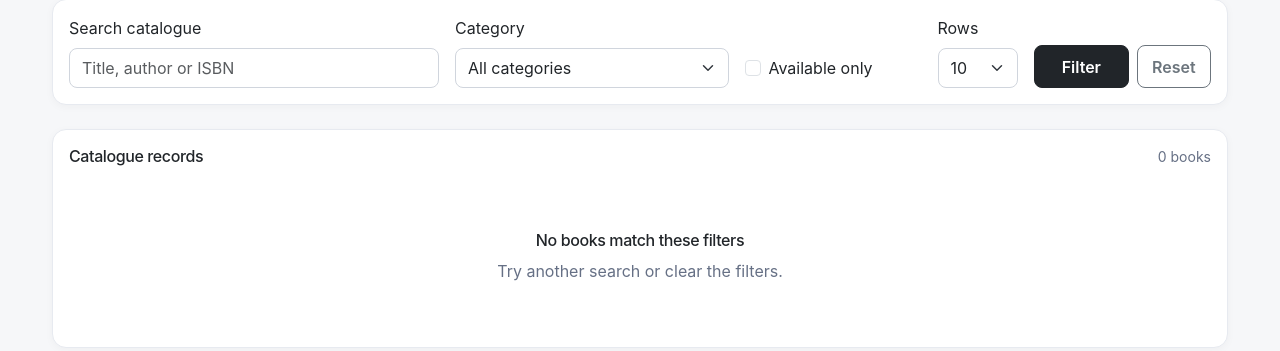
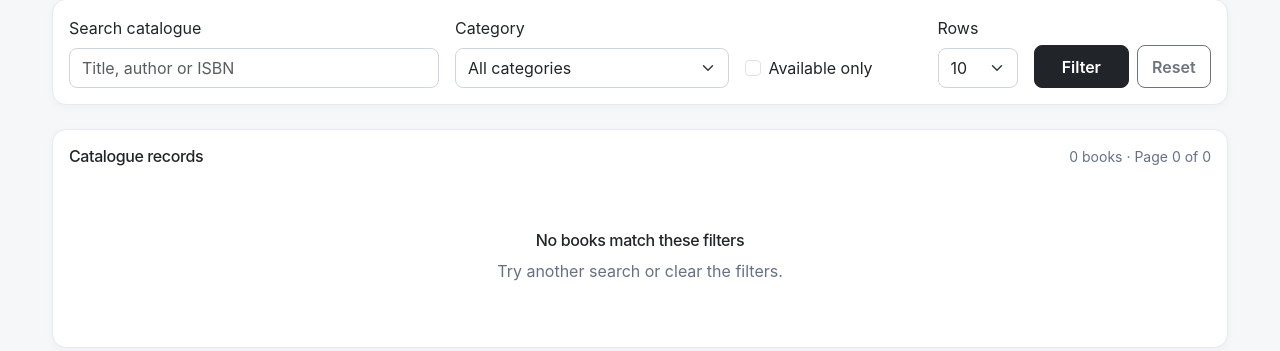
Before and after one commit to robinmwaniki/LibraryManagementSystem, a Spring Boot app: page /books in a window 1280 px wide. Shown: the part 228-579 px from the top of the page. Run offline with Spring Boot 4, Linux system fonts and the light colour scheme; the visitor is signed in with stand-in values (Sample User, id 1); data that the repository does not hold is empty; some of the project's set-up classes (security, data sources, template engines, error pages and the like) are left out, and stand-ins take their place; some libraries are stand-ins or nearby versions.

Commit message:
ui: show current page and total results in list headers

```diff
--- a/src/main/resources/templates/books/list.html
+++ b/src/main/resources/templates/books/list.html
@@ -33,7 +33,7 @@
 <div class="col-lg-2 d-flex gap-2"><button class="btn btn-dark flex-grow-1" type="submit">Filter</button><a th:href="@{/books}" class="btn btn-outline-secondary">Reset</a></div>
 </form></div></section>
 <section class="card border-0 shadow-sm"><div class="card-body">
-<div class="d-flex justify-content-between align-items-center mb-3"><h2 class="h6 mb-0">Catalogue records</h2><span class="small text-secondary" th:text="${books.totalElements + ' books'}">0 books</span></div>
+<div class="d-flex justify-content-between align-items-center mb-3"><h2 class="h6 mb-0">Catalogue records</h2><span class="small text-secondary" th:text="${books.totalElements + ' books · Page ' + (books.totalPages == 0 ? 0 : books.number + 1) + ' of ' + books.totalPages}">0 books</span></div>
 <div class="table-responsive" th:if="${books.hasContent()}"><table class="table align-middle">
 <thead><tr><th>Title</th><th>Author</th><th>ISBN</th><th>Category</th><th>Availability</th><th>Shelf</th><th class="text-end">Actions</th></tr></thead>
 <tbody><tr th:each="book : ${books.content}">
```
